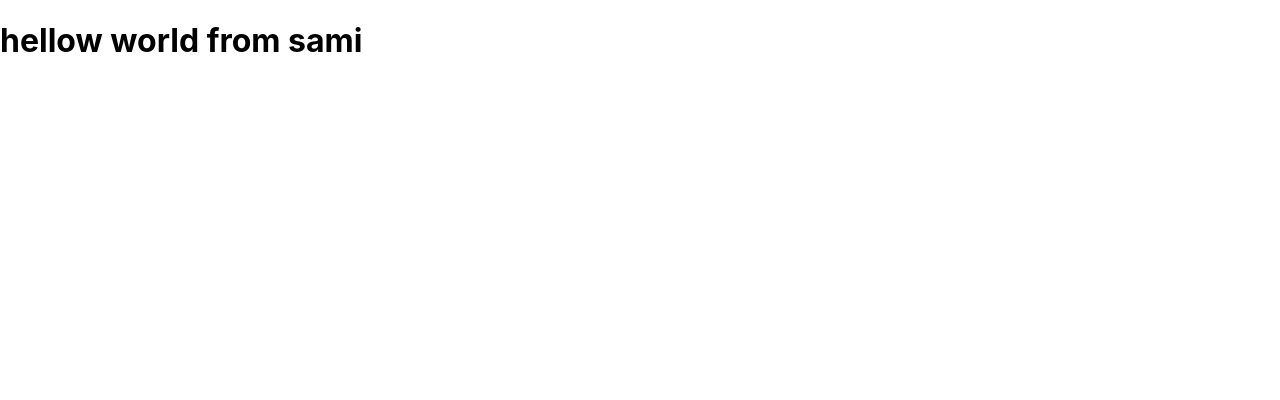
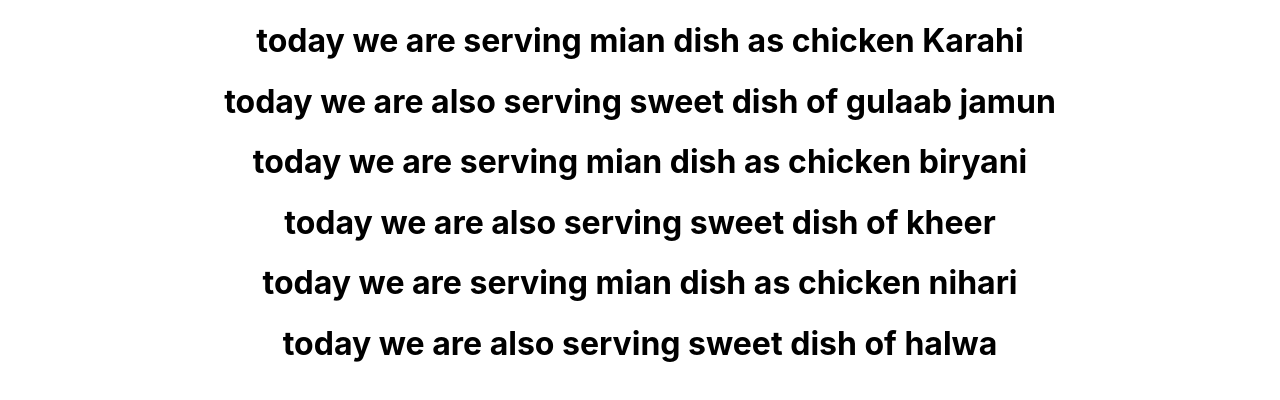
Before and after one commit to abdulsamigithub/react-app, a React (Create React App) app: page / in a window 1280 px wide. Shown: the top 400 px of the page. Built offline with nearby package versions, Linux system fonts and the light colour scheme.

Commit message:
updated code dinner

```diff
--- a/src/App.js
+++ b/src/App.js
@@ -1,8 +1,17 @@
  import React from 'react';
+ import './App.css'
+import Dinner from './dinner.js';
+function App() {
+  return (
+    <div className='App'>
+  {/* <h1>hellow world from sami</h1> */}
+    <Dinner dishName="chicken Karahi"  sweetDish="gulaab jamun"/>
+    <Dinner dishName="chicken biryani"  sweetDish="kheer"/>
+    <Dinner dishName="chicken nihari"  sweetDish="halwa"/>
 
-function App() {
-  return <h1>hellow world from sami</h1>
 
+    </div>
+  )
 }
 
 export default App;
--- /dev/null
+++ b/src/dinner.js
@@ -0,0 +1,13 @@
+import React from 'react';
+
+function Dinner (props){
+
+    return(
+        <div>
+        <h1>today we are serving mian dish as {props.dishName}</h1>
+    <h1> today we are also serving sweet dish of {props.sweetDish}</h1>
+        </div>
+
+        )
+}
+export default Dinner;
```
